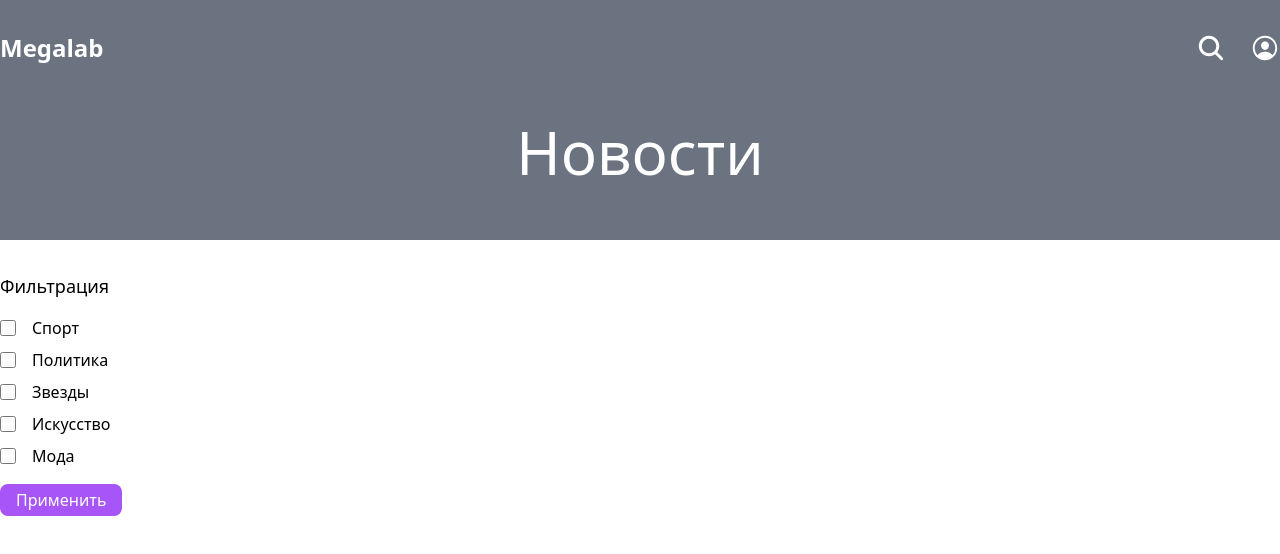
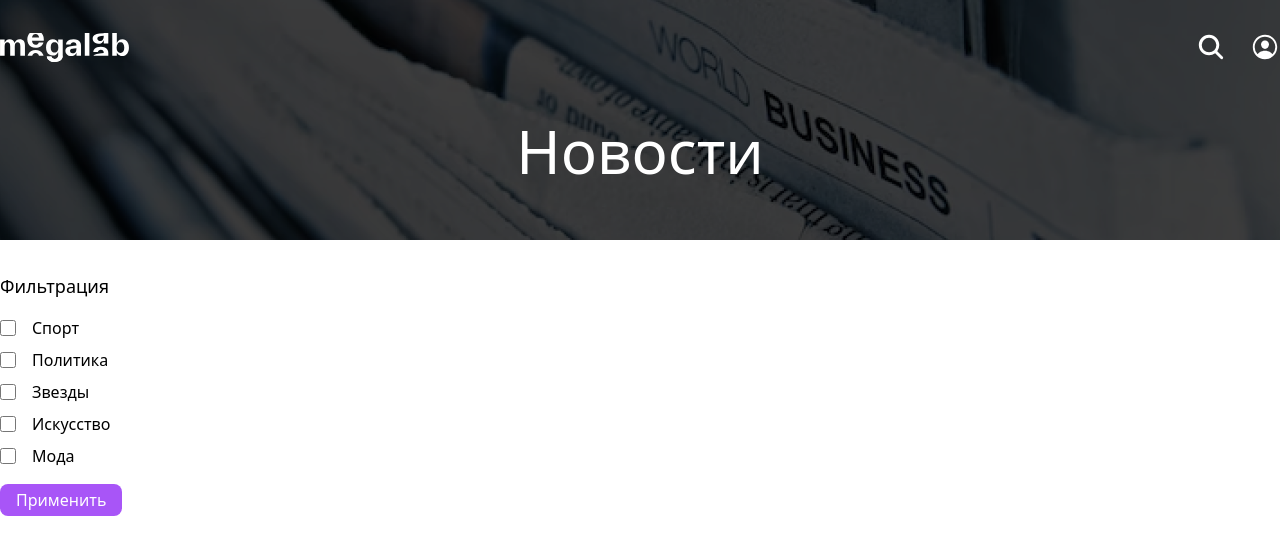
Before and after one commit to cerealexperiments/news, a React (Vite) app: page / in a window 1280 px wide. Shown: the top 554 px of the page. Built offline with nearby package versions, Linux system fonts and the light colour scheme.

Commit message:
fix: header styles

```diff
--- a/src/components/Header.tsx
+++ b/src/components/Header.tsx
@@ -1,12 +1,13 @@
 import React from 'react';
 import { IoSearch, IoPersonCircleOutline } from "react-icons/io5";
+import logo from "../assets/logo.svg"
 
 const Header = () => {
   return (
-    <div className="bg-gray-500 h-[240px] pt-8 flex">
+    <div className="bg-gray-500 h-[240px] pt-8 flex bg-header bg-no-repeat bg-center bg-cover">
       <div className="max-w-screen-xl mx-auto w-full flex flex-col">
         <div className="flex items-center justify-between">
-          <h1 className="text-white font-bold text-2xl">Megalab</h1>
+          <img src={logo} alt=""/>
           <div className="flex align-center gap-6">
             <IoSearch size="30" fill="white"/>
             <IoPersonCircleOutline size="30" fill="white"/>
--- a/tailwind.config.cjs
+++ b/tailwind.config.cjs
@@ -5,7 +5,11 @@ module.exports = {
     "./src/**/*.{js,ts,jsx,tsx}",
   ],
   theme: {
-    extend: {},
+    extend: {
+      backgroundImage: {
+        "header": "url(./src/assets/header.png)"
+      }
+    }
   },
   plugins: [],
 }
```
Also changed, not shown: src/assets/header.png (added), src/assets/logo.svg (added).
